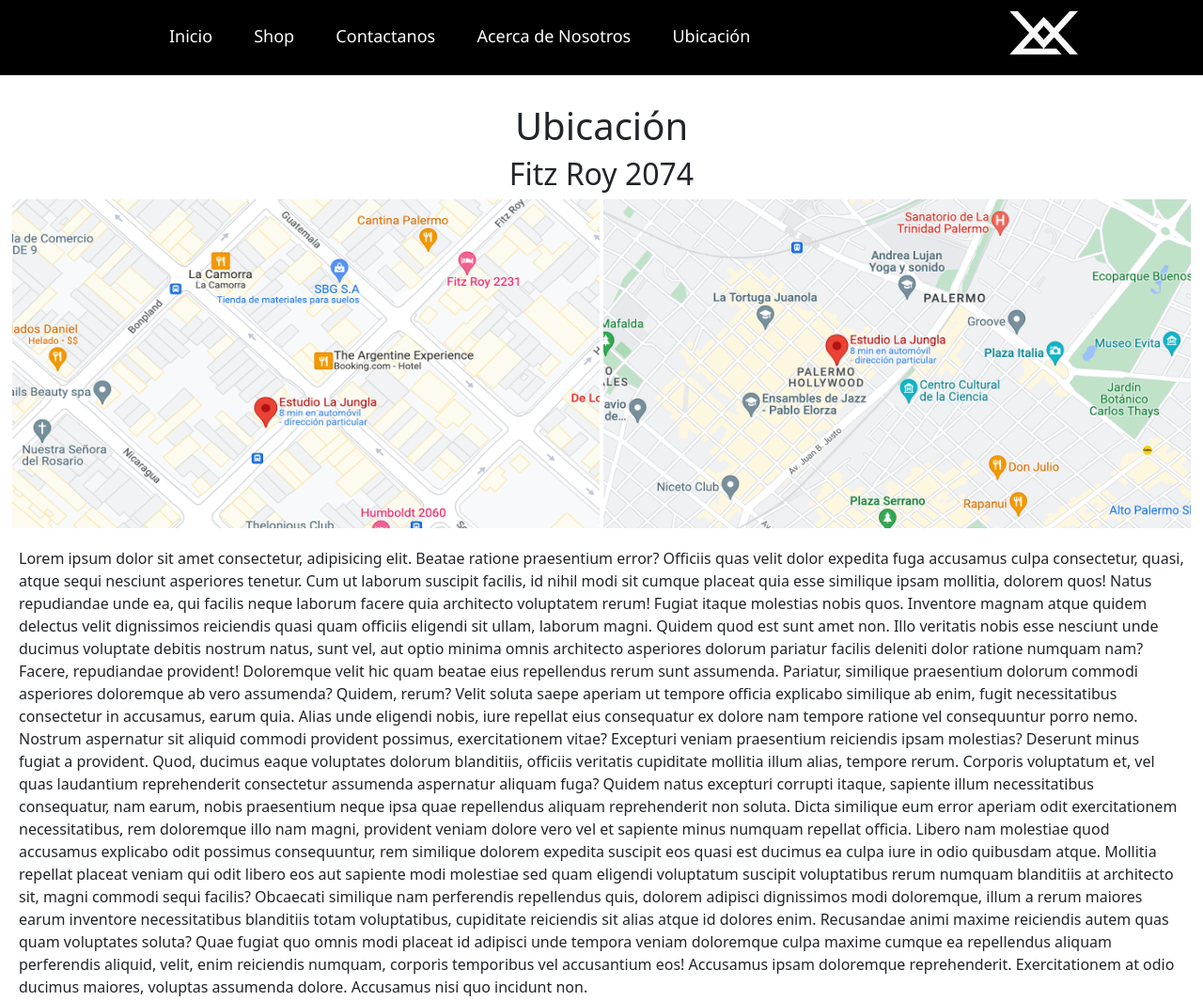
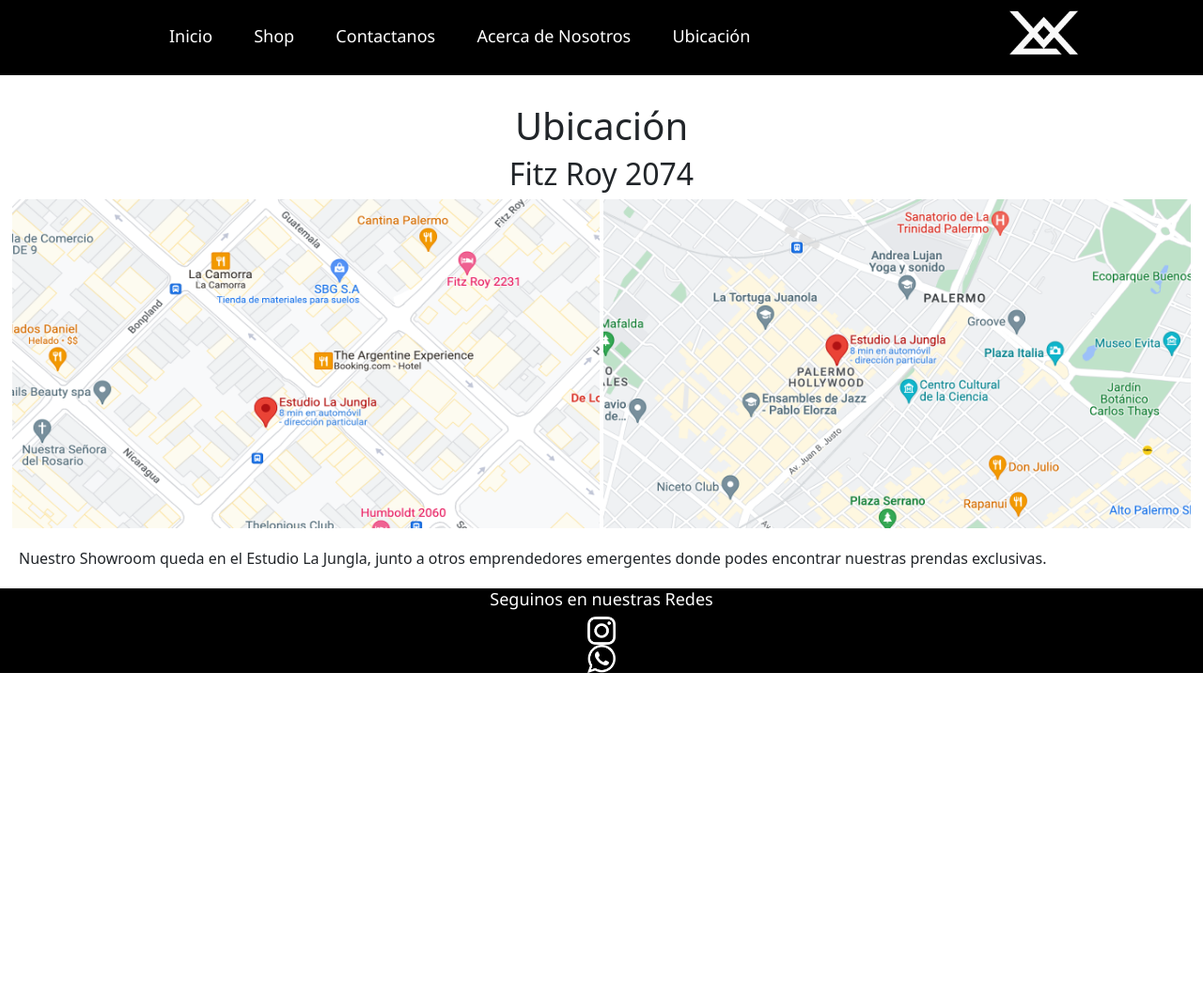
Before and after one commit to jazvazquez/proyecto_coder, a plain HTML site: page pages/ubicacion.html in a window 1280 px wide. Shown: the top 1065 px of the page at 94% size. After the commit the page ends 800 px from the top, so only its background shows below. Drawn offline with nearby package versions, Linux system fonts and the light colour scheme; files whose address does not match are found by name.

Commit message:
tercer commit

```diff
--- a/pages/ubicacion.html
+++ b/pages/ubicacion.html
@@ -5,7 +5,7 @@
     <meta http-equiv="X-UA-Compatible" content="IE=edge">
     <meta name="viewport" content="width=device-width, initial-scale=1.0">
     <title>Document</title>
-    <link rel="stylesheet" href="../css/style.css">
+    <link rel="stylesheet" href="../scss/style.css">
 </head>
 
 <body>
@@ -36,36 +36,7 @@
             </center>
 
 
-            <div class="ubicacion"><p>Lorem ipsum dolor sit amet consectetur, adipisicing elit. Beatae ratione praesentium error? Officiis quas
-                velit dolor expedita fuga accusamus culpa consectetur, quasi, atque sequi nesciunt asperiores tenetur. Cum
-                ut laborum suscipit facilis, id nihil modi sit cumque placeat quia esse similique ipsam mollitia, dolorem
-                quos! Natus repudiandae unde ea, qui facilis neque laborum facere quia architecto voluptatem rerum! Fugiat
-                itaque molestias nobis quos. Inventore magnam atque quidem delectus velit dignissimos reiciendis quasi quam
-                officiis eligendi sit ullam, laborum magni. Quidem quod est sunt amet non. Illo veritatis nobis esse
-                nesciunt unde ducimus voluptate debitis nostrum natus, sunt vel, aut optio minima omnis architecto
-                asperiores dolorum pariatur facilis deleniti dolor ratione numquam nam? Facere, repudiandae provident!
-                Doloremque velit hic quam beatae eius repellendus rerum sunt assumenda. Pariatur, similique praesentium
-                dolorum commodi asperiores doloremque ab vero assumenda? Quidem, rerum? Velit soluta saepe aperiam ut
-                tempore officia explicabo similique ab enim, fugit necessitatibus consectetur in accusamus, earum quia.
-                Alias unde eligendi nobis, iure repellat eius consequatur ex dolore nam tempore ratione vel consequuntur
-                porro nemo. Nostrum aspernatur sit aliquid commodi provident possimus, exercitationem vitae? Excepturi
-                veniam praesentium reiciendis ipsam molestias? Deserunt minus fugiat a provident. Quod, ducimus eaque
-                voluptates dolorum blanditiis, officiis veritatis cupiditate mollitia illum alias, tempore rerum. Corporis
-                voluptatum et, vel quas laudantium reprehenderit consectetur assumenda aspernatur aliquam fuga? Quidem natus
-                excepturi corrupti itaque, sapiente illum necessitatibus consequatur, nam earum, nobis praesentium neque
-                ipsa quae repellendus aliquam reprehenderit non soluta. Dicta similique eum error aperiam odit
-                exercitationem necessitatibus, rem doloremque illo nam magni, provident veniam dolore vero vel et sapiente
-                minus numquam repellat officia. Libero nam molestiae quod accusamus explicabo odit possimus consequuntur,
-                rem similique dolorem expedita suscipit eos quasi est ducimus ea culpa iure in odio quibusdam atque.
-                Mollitia repellat placeat veniam qui odit libero eos aut sapiente modi molestiae sed quam eligendi
-                voluptatum suscipit voluptatibus rerum numquam blanditiis at architecto sit, magni commodi sequi facilis?
-                Obcaecati similique nam perferendis repellendus quis, dolorem adipisci dignissimos modi doloremque, illum a
-                rerum maiores earum inventore necessitatibus blanditiis totam voluptatibus, cupiditate reiciendis sit alias
-                atque id dolores enim. Recusandae animi maxime reiciendis autem quas quam voluptates soluta? Quae fugiat quo
-                omnis modi placeat id adipisci unde tempora veniam doloremque culpa maxime cumque ea repellendus aliquam
-                perferendis aliquid, velit, enim reiciendis numquam, corporis temporibus vel accusantium eos! Accusamus
-                ipsam doloremque reprehenderit. Exercitationem at odio ducimus maiores, voluptas assumenda dolore. Accusamus
-                nisi quo incidunt non.</p>
+            <div class="ubicacion"><p>Nuestro Showroom queda en el Estudio La Jungla, junto a otros emprendedores emergentes donde podes encontrar nuestras prendas exclusivas.</p>
             </div>
 
 
--- /dev/null
+++ b/scss/components/_hover.scss
@@ -0,0 +1,3 @@
+.links li a:hover{
+    color: rgb(10, 47, 255);
+}
--- /dev/null
+++ b/scss/components/_imagenes.scss
@@ -0,0 +1,18 @@
+.logo img {
+    height: 60px;
+    transition: all 0.5s;
+}
+
+.logo img:hover {
+    transform: scale(1.2);
+}
+
+.footer img{
+    height:30px;
+    margin: 0 auto;
+}
+
+.mapas {
+    height: 350px;
+    width: 625px;
+}
--- /dev/null
+++ b/scss/components/_listas.scss
@@ -0,0 +1,13 @@
+.links li {
+    display: inline-block;
+    padding: 20px;
+    list-style: none;
+}
+
+.links li a {
+    color: white;
+    text-decoration: none;
+    font-size: 18px;
+    font-family: 'Segoe UI', Tahoma, Geneva, Verdana, sans-serif;
+    transition: all 0.3s;
+}
--- a/css/style.css
+++ b/scss/otro/_resto.scss
@@ -1,14 +1,3 @@
-* {
-    margin: 0;
-    padding: 0;
-    box-sizing: border-box;
-}
-
-body {
-    position: relative;
-    width: 100%;
-}
-
 .header {
     display: flex;
     flex-direction: row;
@@ -17,43 +6,6 @@
     height: 80px;
     padding: 5px 10%;
     margin-bottom: 30px;
-}
-
-@media (max-width: 500px) {
-    .header {
-        flex-direction: column;
-        float: left;
-        height: auto;
-    }
-}
-
-
-.logo img {
-    height: 60px;
-    transition: all 0.5s;
-}
-
-.logo img:hover {
-    transform: scale(1.2);
-}
-
-.links li {
-    display: inline-block;
-    padding: 20px;
-    list-style: none;
-}
-
-.links li a {
-    color: white;
-    text-decoration: none;
-    font-size: 18px;
-    font-family: 'Segoe UI', Tahoma, Geneva, Verdana, sans-serif;
-    transition: all 0.3s;
-}
-
-
-.links li a:hover{
-    color: rgb(10, 47, 255);
 }
 
 .formulario {
@@ -81,11 +33,6 @@
     display: flex;
 }
 
-.footer img{
-    height:30px;
-    margin: 0 auto;
-}
-
 .nosotros p{
     margin: 10px;
     justify-content: center;
@@ -96,12 +43,6 @@
     text-align: center;
 }
 
-.mapas {
-    height: 350px;
-    width: 625px;
-}
-
-
 .ubicacion p {
     margin: 20px;
     justify-content: center;
--- /dev/null
+++ b/scss/reset/_reset.scss
@@ -0,0 +1,12 @@
+
+
+* {
+    margin: 0;
+    padding: 0;
+    box-sizing: border-box;
+}
+
+body {
+    position: relative;
+    width: 100%;
+}
--- /dev/null
+++ b/scss/style.scss
@@ -0,0 +1,7 @@
+@import "reset/reset" ;
+@import "otro/resto" ;
+@import "utilities/color" ;
+@import "views/query" ;
+@import "components/hover" ;
+@import "components/imagenes" ;
+@import "components/listas" ;
--- /dev/null
+++ b/scss/utilities/_color.scss
@@ -0,0 +1 @@
+$ebony: black
--- /dev/null
+++ b/scss/views/_query.scss
@@ -0,0 +1,7 @@
+@media (max-width: 500px) {
+    .header {
+        flex-direction: column;
+        float: left;
+        height: auto;
+    }
+}
```
Also changed, not shown: index.html (+3 -1 lines), pages/acercadenosotros.html (+1 -1 lines), pages/contactanos.html (+1 -1 lines), pages/shop.html (+1 -1 lines), scss/style.css (added), 1 other file.
